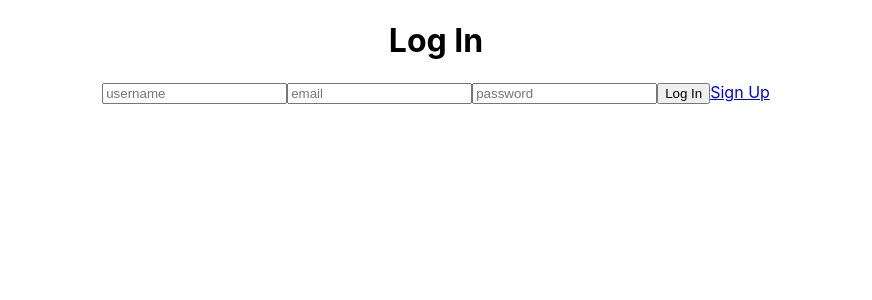
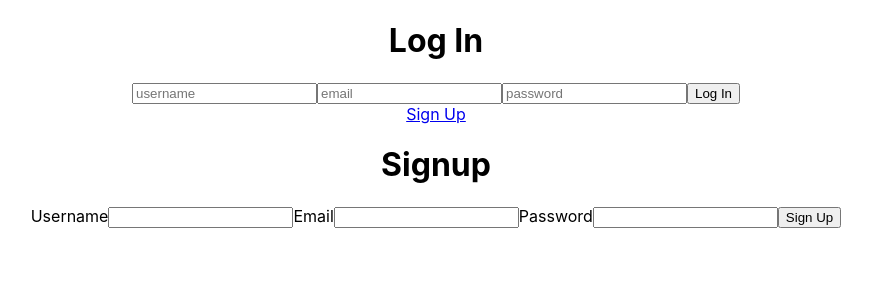
Before and after one commit to lycho33/BuddyUp, a React (Create React App) app in the folder frontend/: page /login in a window 1280 px wide. Shown: the top 300 px of the page, without its empty margins (204-1076 px from the left). Built offline with nearby package versions, Linux system fonts and the light colour scheme; no server answers.

Commit message:
updated handleChanges for each input

```diff
--- a/frontend/src/App.js
+++ b/frontend/src/App.js
@@ -45,6 +45,7 @@
   return (
     <div className="App">
       <Login/>
+      <SignUp />
 
       <Routes>
         <Route exact path='/' element={Home} />
--- a/frontend/src/registrations/Login.js
+++ b/frontend/src/registrations/Login.js
@@ -8,23 +8,20 @@
     const [email, setEmail] = useState('')
     const [password, setPassword] = useState('')
 
-    const handleChange = (e) => {
-
-    }
-
     const handleSubmit = (e) => {
         e.preventDefault()
     }
+
   return (
     <div>
         <h1>Log In</h1>
 
         <form onSubmit={handleSubmit}>
-            <input type="text" placeholder="username" name="username" value={username} onChange={handleChange}/>
-            <input type="text" placeholder="email" name="email" value={email} onChange={handleChange}/>
-            <input type="text" placeholder="password" name="password" value={password} onChange={handleChange}/>
+            <input type="text" placeholder="username" name="username" value={username} onChange={e => setUsername(e.target.value)}/>
+            <input type="text" placeholder="email" name="email" value={email} onChange={e => setEmail(e.target.value)}/>
+            <input type="text" placeholder="password" name="password" value={password} onChange={e => setPassword(e.target.value)}/>
             <button placeholder="submit" type="submit">Log In</button>
-
+                <br />
             <Link to='/signup'>Sign Up</Link>
         </form>
     </div>
--- a/frontend/src/registrations/Signup.js
+++ b/frontend/src/registrations/Signup.js
@@ -7,37 +7,24 @@
   const [passwordConfirm, setPasswordConfirm] = useState('')
 
   const handleChange = e => {
-    debugger
-    const {username, value} = e.target
-    setUsername(value)
-  }
-
-  const handleName = e => {
-    setUsername(e.target.value)
-  }
-
-  const handleEmail = e => {
-    setEmail(e.target.value)
-  }
-
-  const handlePassword = e => {
-    setPassword(e.target.value)
+    e.preventDefault()
   }
 
   return (
     <div>
       <h1>Signup</h1>
+
       <form onSubmit={handleChange}>
         <label>Username</label>
-        <input type="text" value={username} onChange={handleName}/>
+        <input type="text" value={username} onChange={e => setUsername(e.target.value)}/>
 
         <label>Email</label>
-        <input type="text" value={email} onChange={handleEmail}/>
+        <input type="text" value={email} onChange={e => setEmail(e.target.value)}/>
 
         <label>Password</label>
-        <input type="text" value={password} onChange={handlePassword}/>
+        <input type="text" value={password} onChange={e => setPassword(e.target.value)}/>
 
-        <button type='submit'>SignUp</button>
+        <button type='submit'>Sign Up</button>
       </form>
     </div>
   )
```
